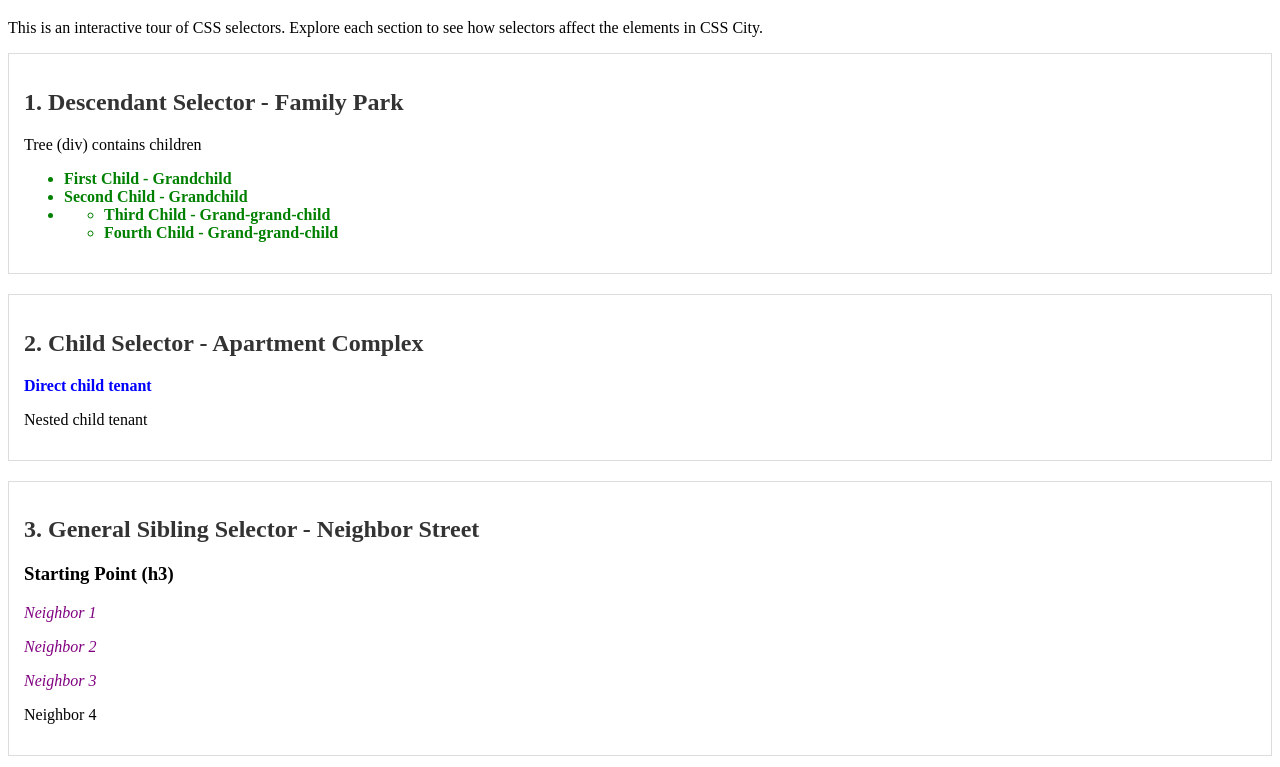
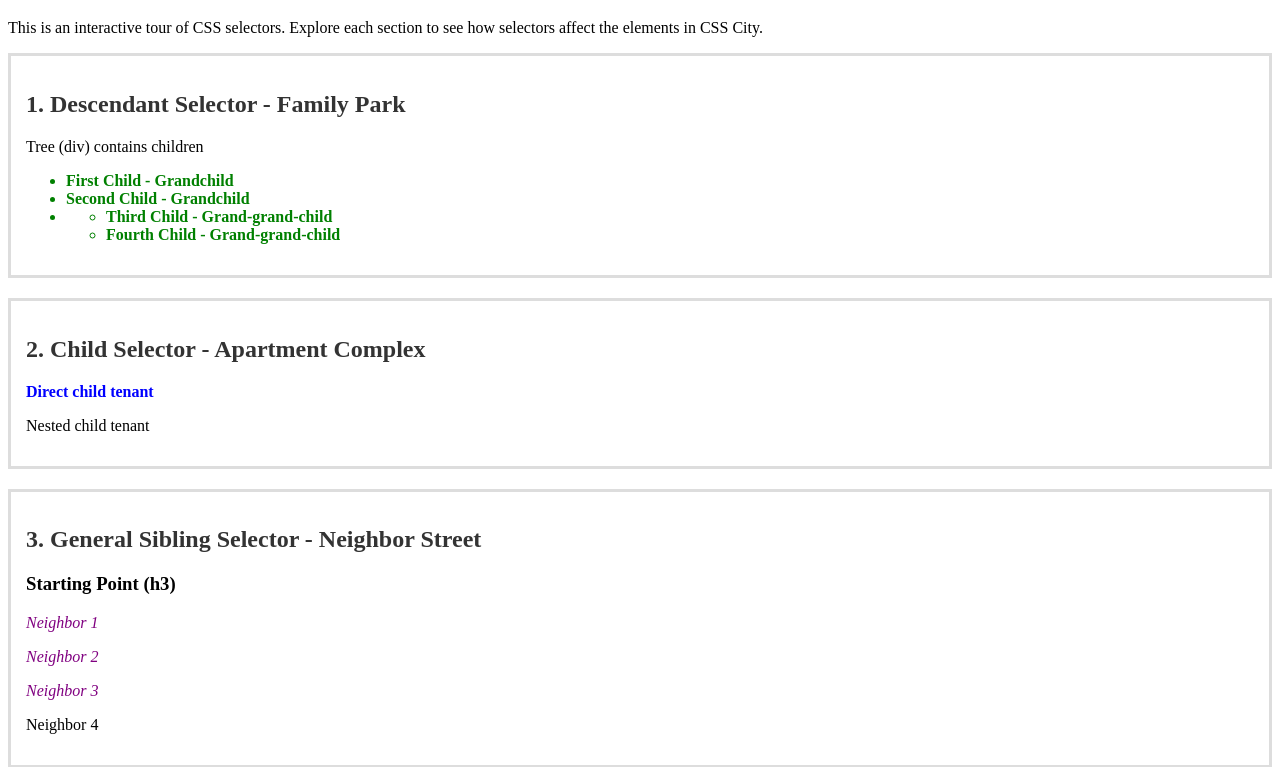
Before and after one commit to NssGourav/NewtonschoolBatchB, a plain HTML site: page index.html in a window 1280 px wide. Shown: the part 61-828 px from the top of the page. Drawn offline with Linux system fonts and the light colour scheme.

Commit message:
Update index.css

```diff
--- a/index.css
+++ b/index.css
@@ -10,7 +10,7 @@ body {
   }
 
   section {
-    border: 1px solid #ddd;
+    border: 3px solid #ddd;
     padding: 15px;
     margin-bottom: 20px;
     background-color: #fff;
```
